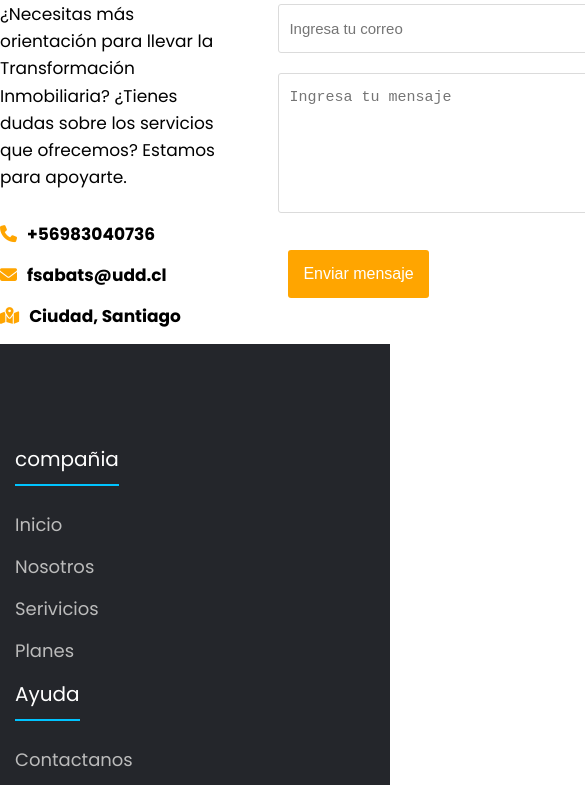
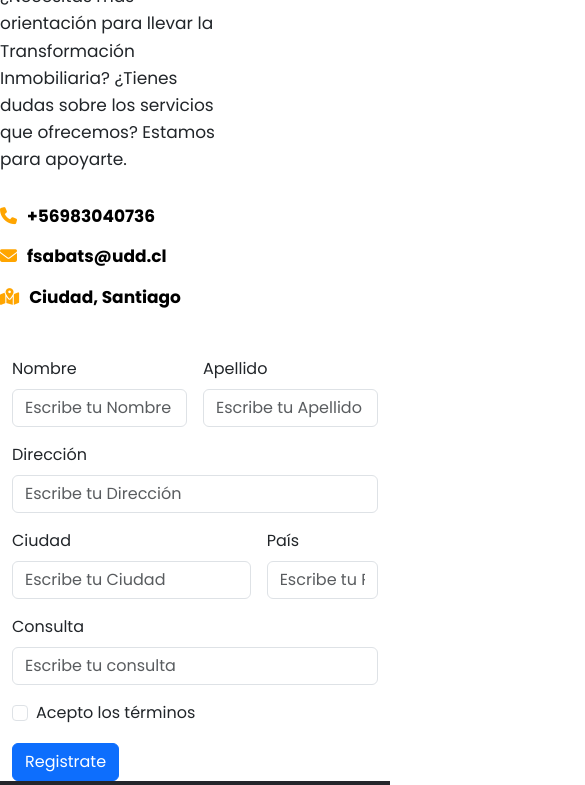
Before and after one commit to FuadSabat/Revec, a plain HTML site: page Pages/Contactanos.html in a window 390 px wide. Shown: the part 215-1000 px from the top of the page, 585 px wide, since content can reach past the window. Drawn offline with nearby package versions, Linux system fonts and the light colour scheme.

Commit message:
Incluyendo Boostrap y media query

```diff
--- a/Pages/Contactanos.html
+++ b/Pages/Contactanos.html
@@ -5,7 +5,6 @@
     <meta http-equiv="X-UA-Compatible" content="IE=edge" />
     <meta name="viewport" content="width=device-width, initial-scale=1.0" />
     <title>Menu Responsive</title>
-    <link rel="stylesheet" href="../css/style.css" />
     <link
       rel="stylesheet"
       href="https://fonts.googleapis.com/icon?family=Material+Icons"
@@ -14,6 +13,13 @@
       rel="stylesheet"
       href="https://cdnjs.cloudflare.com/ajax/libs/font-awesome/6.6.0/css/all.min.css"
     />
+    <link
+      href="https://cdn.jsdelivr.net/npm/bootstrap@5.3.3/dist/css/bootstrap.min.css"
+      rel="stylesheet"
+      integrity="sha384-QWTKZyjpPEjISv5WaRU9OFeRpok6YctnYmDr5pNlyT2bRjXh0JMhjY6hW+ALEwIH"
+      crossorigin="anonymous"
+    />
+    <link rel="stylesheet" href="../css/style.css" />
   </head>
   <body>
     <header class="header">
@@ -46,26 +52,75 @@
           ><i class="fa-solid fa-map-location-dot"></i>Ciudad, Santiago</a
         >
       </div>
-      <form action="#" autocomplete="off">
+    </div>
+    <div class="container">
+      <form class="row g-3 mt-3">
+        <div class="col-6">
+          <label for="nombreInput" class="form-label">Nombre</label>
+          <input
+            type="email"
+            class="form-control"
+            id="nombreInput"
+            placeholder="Escribe tu Nombre"
+          />
+        </div>
+        <div class="col-6">
+          <label for="inputApellido" class="form-label">Apellido</label>
+          <input
+            type="password"
+            class="form-control"
+            id="inputApellido"
+            placeholder="Escribe tu Apellido"
+          />
+        </div>
+        <div class="col-12">
+          <label for="inputAdress" class="form-label">Dirección</label>
           <input
             type="text"
-          name="nombre"
-          placeholder="Ingresa tu nombre"
-          class="campo"
+            class="form-control"
+            id="inputAdress"
+            placeholder="Escribe tu Dirección"
           />
+        </div>
+        <div class="col-8">
+          <label for="cityInput" class="form-label">Ciudad</label>
           <input
-          type="email"
-          name="email"
-          placeholder="Ingresa tu correo"
-          class="campo"
+            type="text"
+            class="form-control"
+            id="cityInput"
+            placeholder="Escribe tu Ciudad"
           />
-        <textarea name="Mensaje" placeholder="Ingresa tu mensaje"></textarea>
+        </div>
+        <div class="col-4">
+          <label for="countryInput" class="form-label">País</label>
           <input
-          type="submit"
-          name="Enviar"
-          value="Enviar mensaje"
-          class="btn-enviar"
+            type="text"
+            class="form-control"
+            id="countryInput"
+            placeholder="Escribe tu País"
           />
+        </div>
+        <div class="col-12">
+          <label for="inputAdress" class="form-label">Consulta</label>
+          <input
+            type="text"
+            class="form-control"
+            id="inputAdress"
+            placeholder="Escribe tu consulta"
+          />
+        </div>
+
+        <div class="col-12">
+          <div class="form-check">
+            <input type="checkbox" id="checkTerms" class="form-check-input" />
+            <label for="checkTerms" class="form-check-label"
+              >Acepto los términos</label
+            >
+          </div>
+        </div>
+        <div class="col-12">
+          <button type="submit" class="btn btn-primary">Registrate</button>
+        </div>
       </form>
     </div>
     <footer class="footer">
@@ -98,5 +153,15 @@
         </div>
       </div>
     </footer>
+    <script
+      src="https://cdn.jsdelivr.net/npm/@popperjs/core@2.11.8/dist/umd/popper.min.js"
+      integrity="sha384-I7E8VVD/ismYTF4hNIPjVp/Zjvgyol6VFvRkX/vR+Vc4jQkC+hVqc2pM8ODewa9r"
+      crossorigin="anonymous"
+    ></script>
+    <script
+      src="https://cdn.jsdelivr.net/npm/bootstrap@5.3.3/dist/js/bootstrap.min.js"
+      integrity="sha384-0pUGZvbkm6XF6gxjEnlmuGrJXVbNuzT9qBBavbLwCsOGabYfZo0T0to5eqruptLy"
+      crossorigin="anonymous"
+    ></script>
   </body>
 </html>
--- a/css/style.css
+++ b/css/style.css
@@ -177,7 +177,7 @@ ul {
 }
 
 .footer-links {
-  width: 25%;
+  width: 40%;
   padding: 0 15px;
 }
 
@@ -570,13 +570,15 @@ textarea {
 
 @media (max-width: 865px) {
   .logo {
-    font-size: 40px;
+    font-size: 35px;
   }
 }
 
+/* ------------------MediaQueri  800 al 770 (perdida de la columna nav) --------------------------- */
+
 /* ------------------MediaQueri  1: 768px--------------------------- */
 
-@media (min-width: 771px) {
+@media (min-width: 800px) {
   .nav {
     max-height: none;
     top: 0;
```
Lines whose indentation alone changed are shown as unchanged.
